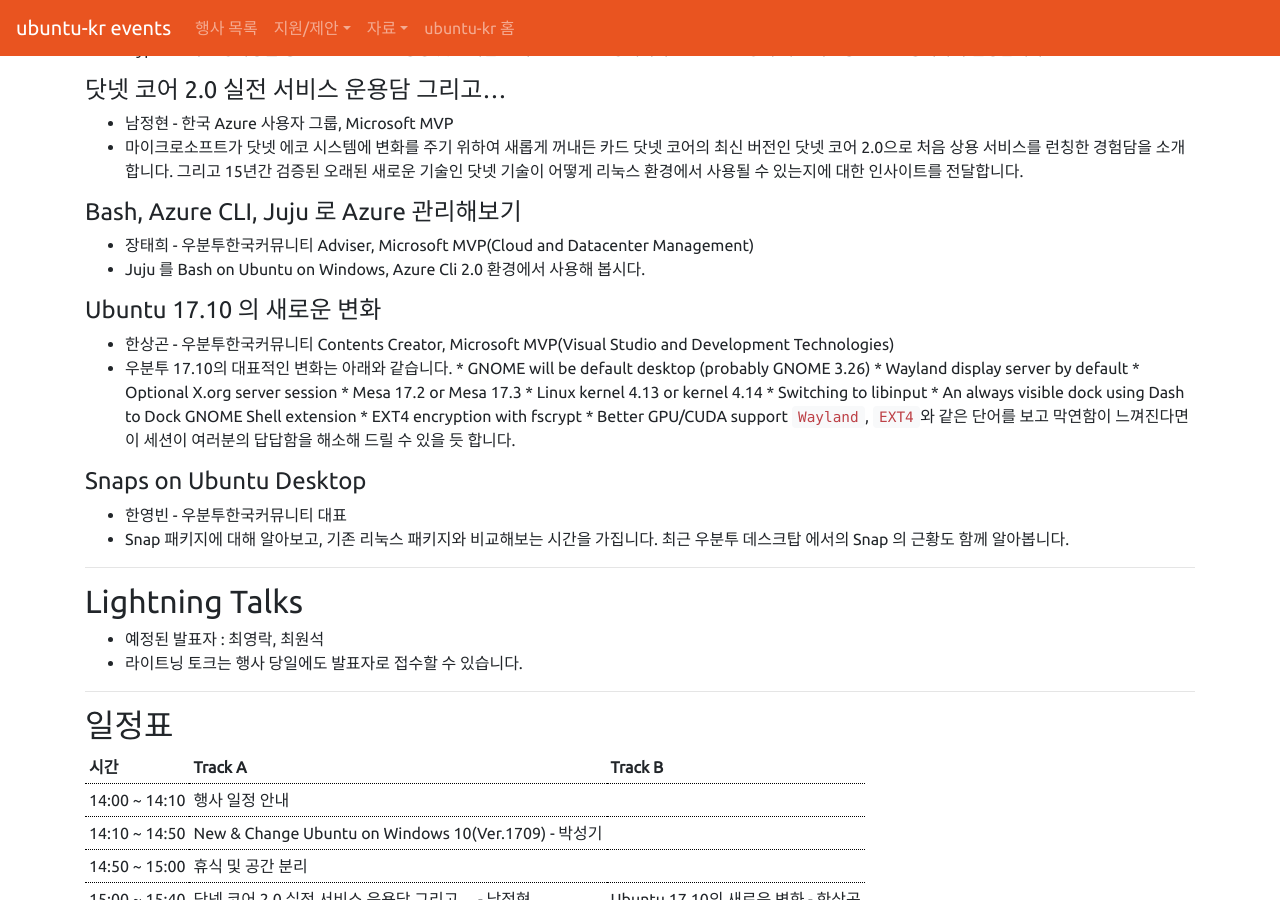
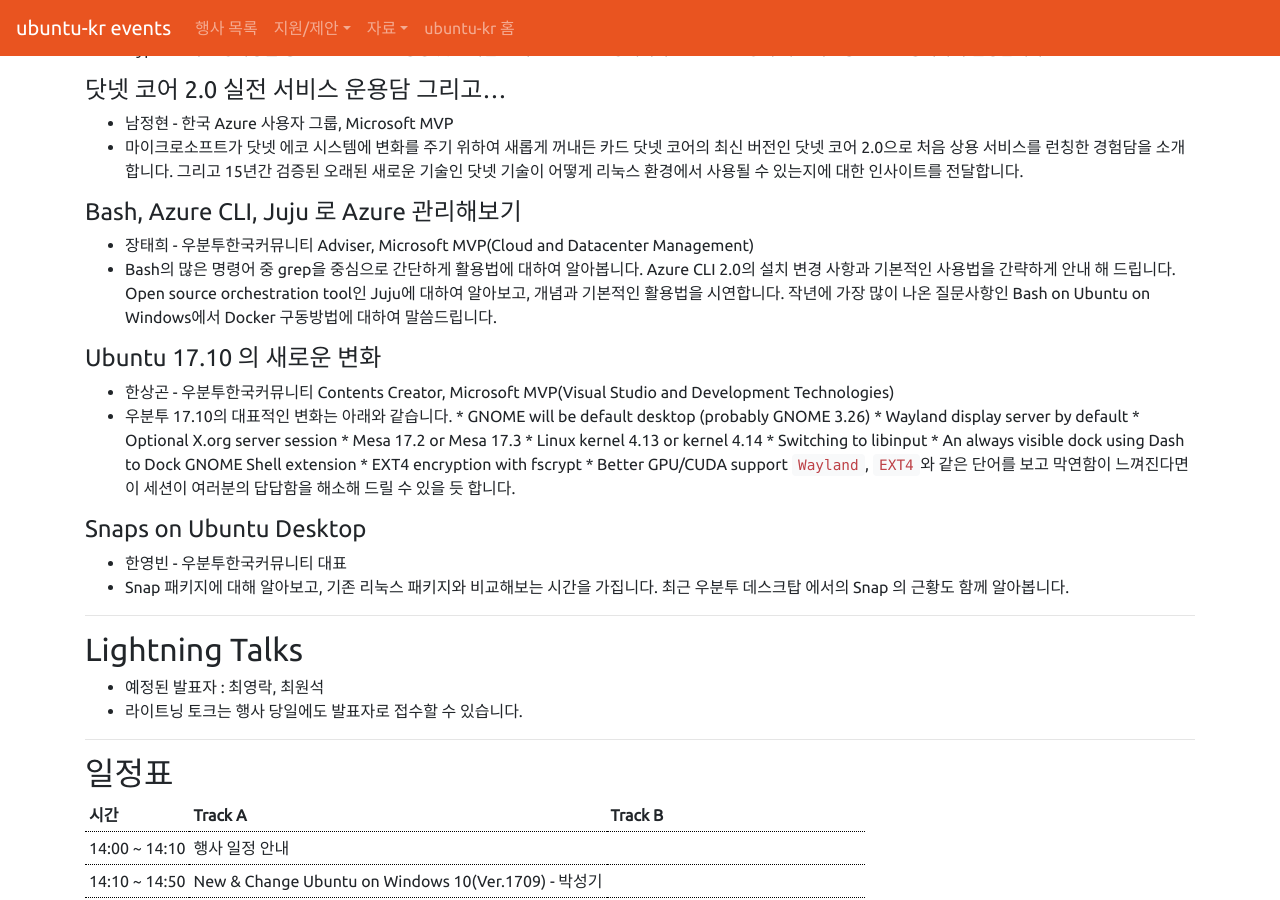
Before and after one commit to ubuntu-kr/events, a Jekyll site: the page built from _posts/2017-08-25-ubuntu-kr-krazure-joint-seminar.md, in a window 1280 px wide and 900 px high, scrolled down 949 px. Built offline with Jekyll 4.4.1, drawn with Linux system fonts in a browser that asks for light colours.

Commit message:
updated session info

```diff
--- a/_posts/2017-08-25-ubuntu-kr-krazure-joint-seminar.md
+++ b/_posts/2017-08-25-ubuntu-kr-krazure-joint-seminar.md
@@ -34,7 +34,7 @@
 
 #### Bash, Azure CLI, Juju 로 Azure 관리해보기
 - 장태희 - 우분투한국커뮤니티 Adviser, Microsoft MVP(Cloud and Datacenter Management)
-- Juju 를 Bash on Ubuntu on Windows, Azure Cli 2.0 환경에서 사용해 봅시다.
+- Bash의 많은 명령어 중 grep을 중심으로 간단하게 활용법에 대하여 알아봅니다. Azure CLI 2.0의 설치 변경 사항과 기본적인 사용법을 간략하게 안내 해 드립니다. Open source orchestration tool인 Juju에 대하여 알아보고, 개념과 기본적인 활용법을 시연합니다. 작년에 가장 많이 나온 질문사항인 Bash on Ubuntu on Windows에서 Docker 구동방법에 대하여 말씀드립니다.
 
 #### Ubuntu 17.10 의 새로운 변화
 - 한상곤 - 우분투한국커뮤니티 Contents Creator, Microsoft MVP(Visual Studio and Development Technologies)
```
